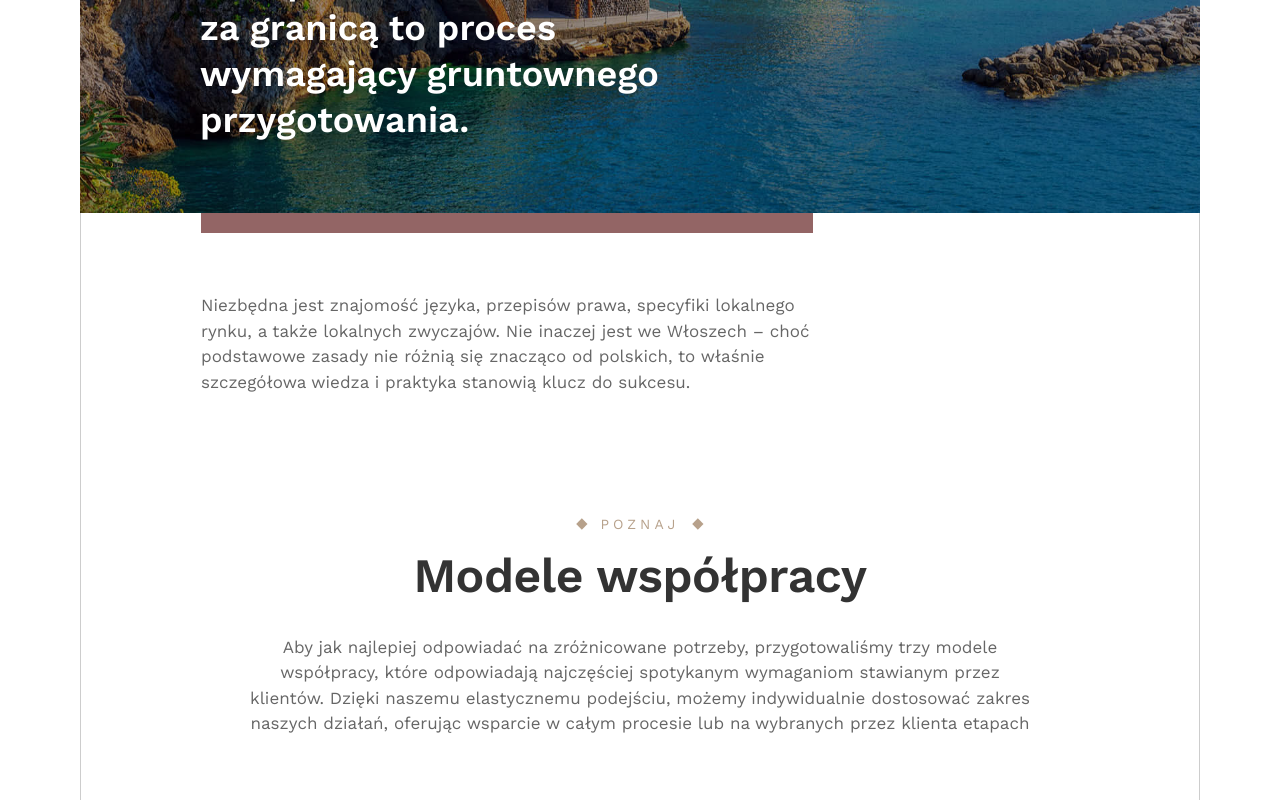
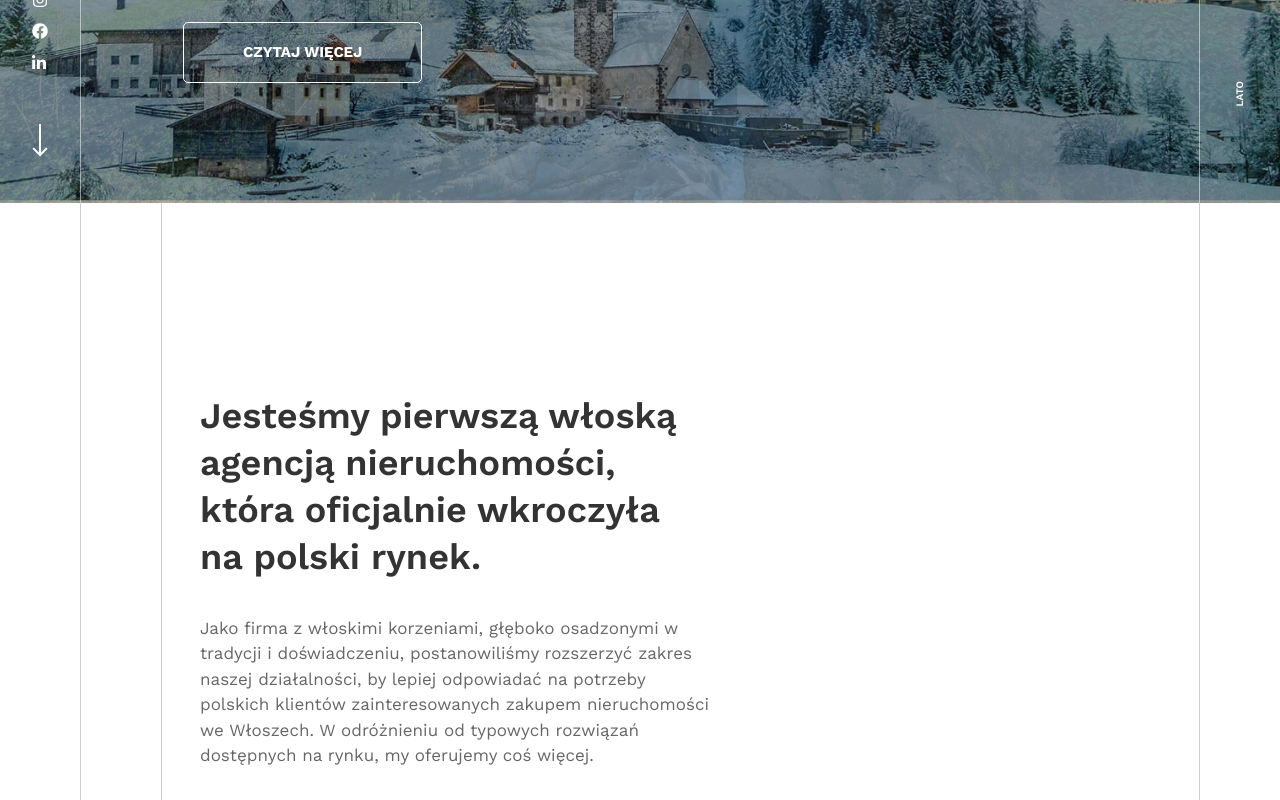
Before and after one commit to benbrzezinski/mia-casa-artneo, a React (Vite) app: page / in a window 1280 px wide. Shown: the part 680-1480 px from the top of the page. Built offline with nearby package versions, Linux system fonts and the light colour scheme.

Commit message:
Zmiana układu sekcji Introduction na różnych desktopowych wielkościach ekranu

```diff
--- a/src/components/AboutAgency/AboutAgency.module.scss
+++ b/src/components/AboutAgency/AboutAgency.module.scss
@@ -2,23 +2,22 @@
 
 .section {
   max-width: 510px;
-  margin-bottom: 350px;
+  align-self: baseline;
 }
 
 .title {
-  font-size: clamp(1.5rem, 0.1154rem + 1.8462vw, 2.25rem);
+  font-size: $font-size-extra-large;
   font-weight: $font-weight-semi;
   line-height: $line-height-medium;
   margin-bottom: 35px;
 }
 
 .text {
-  font-size: clamp(0.75rem, 0.1731rem + 0.7692vw, 1.0625rem);
+  font-size: $font-size-medium;
   color: $color-muted;
   margin-bottom: 65px;
 }
 
 .btn {
   @extend %btn-accent;
-  font-size: clamp(0.75rem, 0.4038rem + 0.4615vw, 0.9375rem);
 }
--- a/src/components/App.tsx
+++ b/src/components/App.tsx
@@ -2,5 +2,5 @@ import Home from "../pages/Home";
 import Offer from "../pages/Offer";
 
 export default function App() {
-  return <Offer />;
+  return <Home />;
 }
--- a/src/components/FeaturedImage/FeaturedImage.module.scss
+++ b/src/components/FeaturedImage/FeaturedImage.module.scss
@@ -1,8 +1,4 @@
 @use "/src/scss/index.scss" as *;
-
-.box {
-  margin-bottom: 160px;
-}
 
 .frame {
   top: 8%;
@@ -21,4 +17,16 @@
   top: 0;
   right: 0;
   transform: translate(58.7%, -52.3%);
+
+  @include max-width(1620px) {
+    max-width: 300px;
+  }
+
+  @include max-width(1400px) {
+    max-width: 220px;
+  }
+
+  @include max-width(1280px) {
+    max-width: 300px;
+  }
 }
--- a/src/components/FeaturedImage/index.tsx
+++ b/src/components/FeaturedImage/index.tsx
@@ -3,7 +3,7 @@ import scss from "./FeaturedImage.module.scss";
 
 export default function FeaturedImage() {
   return (
-    <div className={`uk-position-relative ${scss.box}`}>
+    <div className="uk-position-relative">
       <div className={`uk-position-absolute ${scss.frame}`}>
         <div className={`uk-position-relative ${scss.snailsBox}`}>
           <img
--- a/src/components/ImageShowcase/ImageShowcase.module.scss
+++ b/src/components/ImageShowcase/ImageShowcase.module.scss
@@ -2,9 +2,15 @@
 
 .box {
   gap: 120px;
+
+  @include max-width(1280px) {
+    gap: 60px;
+  }
 }
 
 .trulliBox {
+  height: fit-content;
+
   &::before {
     content: "";
     position: absolute;
@@ -18,6 +24,8 @@
 }
 
 .vineyardBox {
+  height: fit-content;
+
   &::before {
     content: "";
     position: absolute;
--- a/src/components/ServicesOverview/ServicesOverview.module.scss
+++ b/src/components/ServicesOverview/ServicesOverview.module.scss
@@ -2,17 +2,21 @@
 
 .section {
   max-width: 500px;
+
+  @include max-width(1280px) {
+    align-self: baseline;
+  }
 }
 
 .title {
-  font-size: clamp(1.5rem, 0.1154rem + 1.8462vw, 2.25rem);
+  font-size: $font-size-extra-large;
   font-weight: $font-weight-semi;
   line-height: $line-height-medium;
   margin-bottom: 35px;
 }
 
 .text {
-  font-size: clamp(0.75rem, 0.1731rem + 0.7692vw, 1.0625rem);
+  font-size: $font-size-medium;
   color: $color-muted;
   margin-bottom: 20px;
 }
@@ -25,5 +29,4 @@
 
 .btn {
   @extend %btn-accent;
-  font-size: clamp(0.75rem, 0.4038rem + 0.4615vw, 0.9375rem);
 }
--- a/src/containers/Introduction/Introduction.module.scss
+++ b/src/containers/Introduction/Introduction.module.scss
@@ -5,19 +5,40 @@ div.wrapper {
   padding-top: 190px;
   padding-inline: 200px;
 
-  @include max-width(1400px) {
-    gap: 75px;
+  @include max-width(1620px) {
+    gap: 100px;
+    padding-inline: 150px;
   }
 
-  @include max-width(1300px) {
-    padding-inline: 174px;
+  @include max-width(1400px) {
+    padding-inline: 100px;
   }
 
-  @include max-width(1200px) {
-    padding-inline: 156px;
+  @include max-width(1280px) {
+    flex-direction: column;
+    align-items: center;
+    gap: 0;
   }
 }
 
-.box {
+div.boxOne {
+  gap: 350px;
+
+  @include max-width(1280px) {
+    width: 100%;
+    align-items: center;
+    gap: 150px;
+  }
+}
+
+div.boxTwo {
+  gap: 160px;
   padding-top: 240px;
+
+  @include max-width(1280px) {
+    width: 100%;
+    flex-direction: column-reverse;
+    align-items: center;
+    padding-top: 150px;
+  }
 }
--- a/src/containers/Introduction/index.tsx
+++ b/src/containers/Introduction/index.tsx
@@ -7,13 +7,13 @@ import scss from "./Introduction.module.scss";
 export default function Introduction() {
   return (
     <div
-      className={`uk-container uk-container-large uk-flex uk-flex-center ${scss.wrapper}`}
+      className={`uk-container uk-container-large uk-flex uk-flex-between ${scss.wrapper}`}
     >
-      <div>
+      <div className={`uk-flex uk-flex-column ${scss.boxOne}`}>
         <AboutAgency />
         <ImageShowcase />
       </div>
-      <div className={scss.box}>
+      <div className={`uk-flex uk-flex-column ${scss.boxTwo}`}>
         <FeaturedImage />
         <ServicesOverview />
       </div>
```
